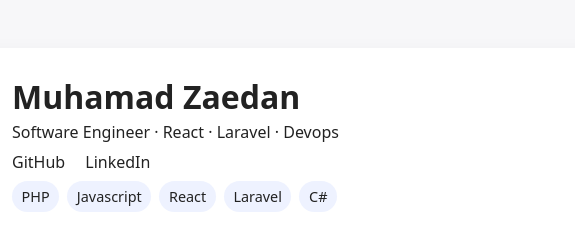
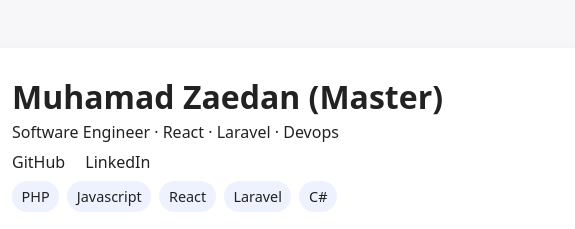
Before and after one commit to mzaedan/my-profile, a plain HTML site: page index.html in a window 1280 px wide. Shown: the top 229 px of the page, 290-865 px from the left. Drawn offline with Linux system fonts and the light colour scheme.

Commit message:
update main

```diff
--- a/index.html
+++ b/index.html
@@ -70,7 +70,7 @@
           alt="avatar"
         />
         <div>
-          <h1>Muhamad Zaedan</h1>
+          <h1>Muhamad Zaedan (Master)</h1>
           <div>Software Engineer · React · Laravel · Devops</div>
           <div class="links" style="margin-top: 0.5rem">
             <a href="https://github.com/mzaedan" target="_blank">GitHub</a>
```
